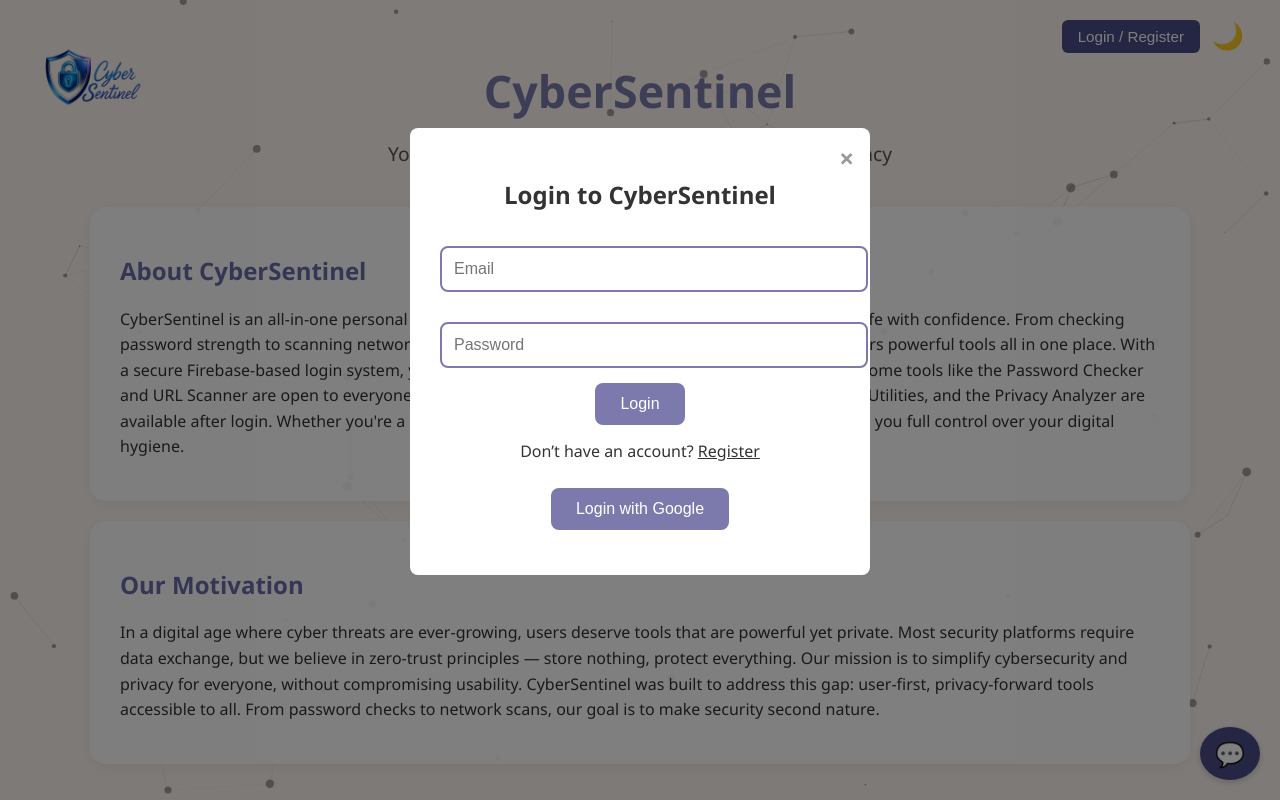
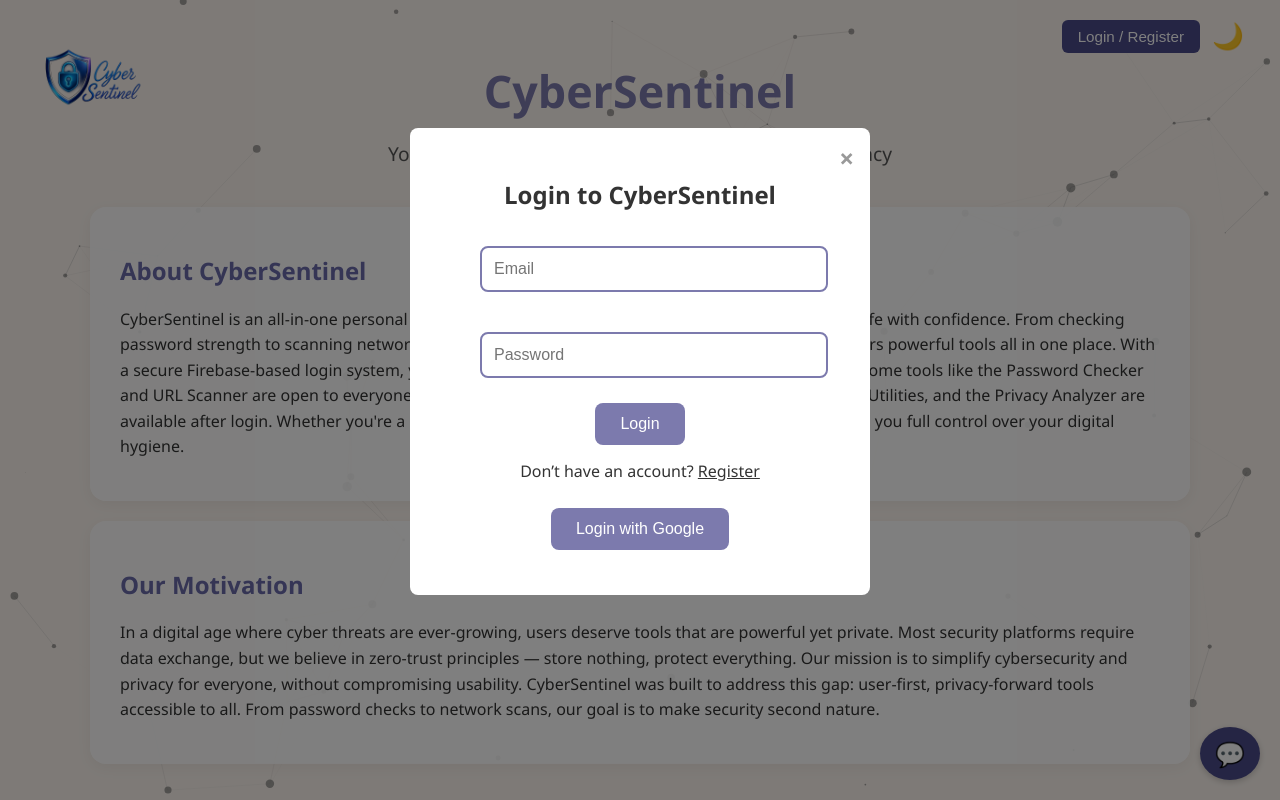
Before and after one commit to pranitha05/CyberSentinel, a Flask app: page / in a window 1280 px wide, after a click on "Login / Register". Run offline with Flask 3, Linux system fonts and the light colour scheme; some libraries are stand-ins or nearby versions.

Commit message:
Update base.html

```diff
--- a/app/templates/base.html
+++ b/app/templates/base.html
@@ -335,8 +335,15 @@ body.dark #chat-input button {
 
     <h2 style="margin-bottom: 20px;">Login to CyberSentinel</h2>
 
-    <input type="email" id="login-email" placeholder="Email" required />
-    <input type="password" id="login-password" placeholder="Password" required />
+    <label style="display: block; margin: 10px auto; width: 80%;">
+      <input type="email" id="login-email" placeholder="Email" required
+        style="width: 100%; padding: 12px; border-radius: 8px; border: 2px solid #7c7aad;" />
+    </label>
+
+    <label style="display: block; margin: 10px auto; width: 80%;">
+      <input type="password" id="login-password" placeholder="Password" required
+        style="width: 100%; padding: 12px; border-radius: 8px; border: 2px solid #7c7aad;" />
+    </label>
 
     <button onclick="loginUser()">Login</button>
 
```
